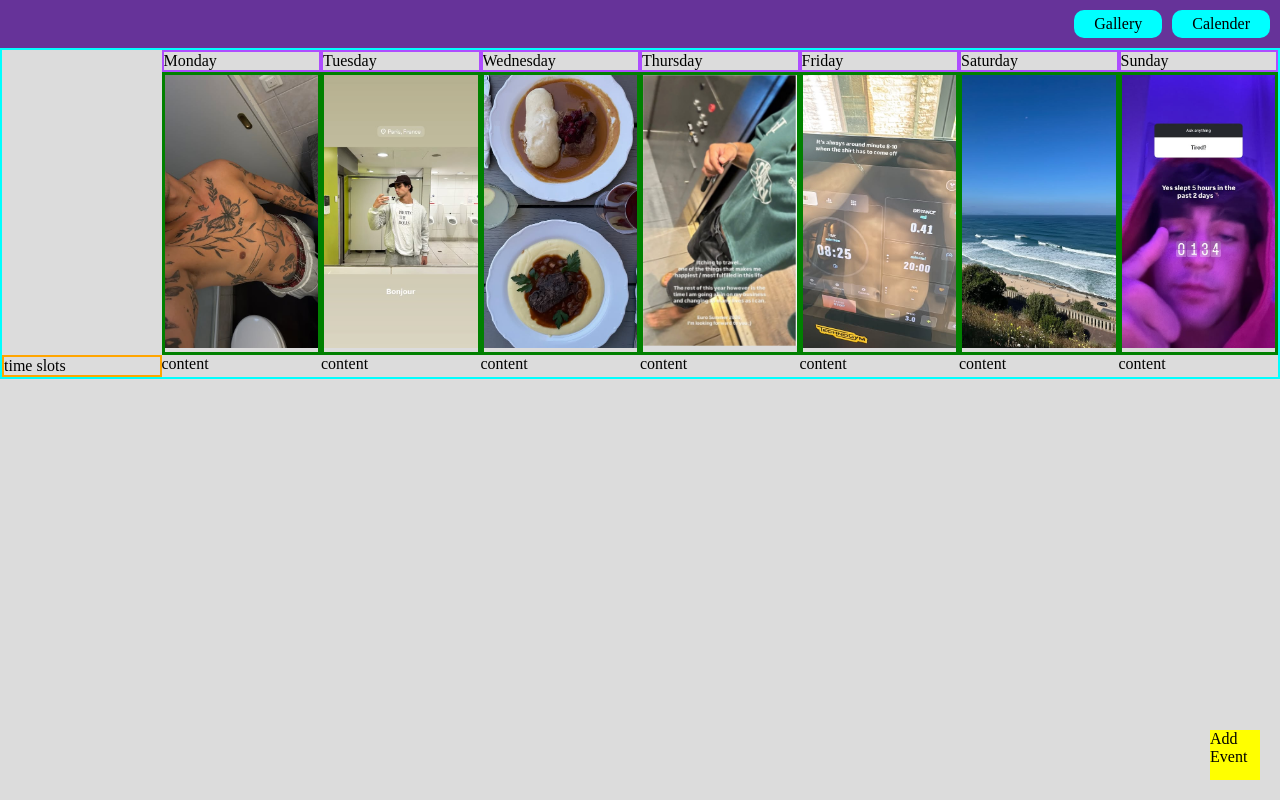
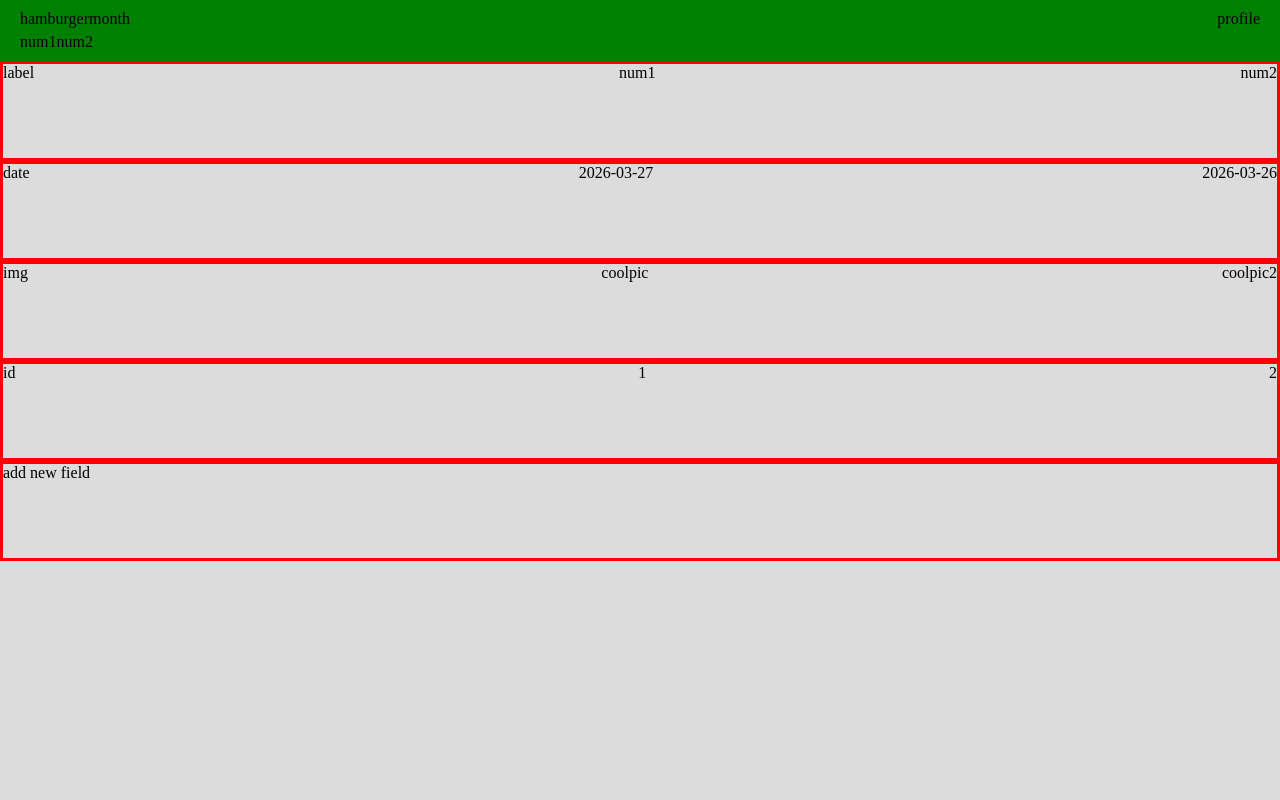
Before and after one commit to speedy-rb/pulse, a React (Vite) app in the folder frontend/: page / in a window 1280 px wide. Built offline with nearby package versions, Linux system fonts and the light colour scheme.

Commit message:
Replace v1 of UI w/ v2

```diff
--- a/frontend/src/App.jsx
+++ b/frontend/src/App.jsx
@@ -1,10 +1,9 @@
-import Header from './components/Header/Header'
+import Myapp from './components/Myapp'
 import { Outlet } from "react-router-dom";
 
 function App() {
   return <>
-    <Header />
-    <Outlet />
+    <Myapp />
   </>
 }
 
--- a/frontend/src/components/ErrorPage/ErrorPage.jsx
+++ /dev/null
@@ -1,7 +0,0 @@
-function ErrorPage() {
-  return <>
-      <p>Page not found...</p>
-    </>
-}
-
-export default ErrorPage;
--- a/frontend/src/components/Gallery/Gallery.jsx
+++ /dev/null
@@ -1,43 +0,0 @@
-import { useState } from "react";
-import styles from './Gallery.module.css';
-
-const imageModules = import.meta.glob(
-    "/src/assets/stories/**/*.{png,jpg,jpeg}",
-    { eager: true, import: "default" }
-);
-
-const images = Object.values(imageModules);
-
-function Gallery() {
-    const [sizePx, setSizePx] = useState(200); // default card min width
-    images.map((img) => console.log(img));
-    console.log(images.length);
-    return (
-        <div className={styles.topLevelContainer}>
-            <h1>Gallery</h1>
-            <p>Card size: <strong>{sizePx}px</strong></p>
-            <input
-                id="cardSize"
-                type="range"
-                min="60"
-                max="500"
-                step="10"
-                value={sizePx}
-                onChange={(e) => setSizePx(Number(e.target.value))}
-                style={{ display: "block", margin: "1rem 0" }}
-            />
-            <div
-              className={styles.galleryGrid}
-              style={{ '--card-min': `${sizePx}px` }}
-            >
-                {images.map((img, i) => (
-                    <div key={i} className={styles.mediaCard}>
-                        <img src={img} className={styles.media}/>
-                    </div>
-                ))}
-            </div>
-        </div>
-    )
-}
-
-export default Gallery
--- a/frontend/src/components/Gallery/Gallery.module.css
+++ /dev/null
@@ -1,19 +0,0 @@
-.topLevelContainer {
-    padding: 0px 20px;
-}
-.galleryGrid {
-    display: grid;
-    justify-content: center;
-    grid-template-columns: repeat(auto-fill, var(--card-min, 220px));
-    gap: 16px;
-}
-.mediaCard {
-    /* box-shadow: 0 1px 3px rgba(0, 0, 0, 0.1); */
-    box-shadow: 0 1px 2px rgba(0, 0, 0, 0.07), 0 4px 6px rgba(0, 0, 0, 0.06);
-    overflow: hidden;
-}
-.media {
-    width: 100%;
-    height: 100%;
-    object-fit: cover;
-}
--- a/frontend/src/components/Header/Header.jsx
+++ /dev/null
@@ -1,15 +0,0 @@
-import styles from './Header.module.css';
-import { Link } from 'react-router-dom';
-
-function Header() {
-    return <>
-      <nav>
-        <ul className={styles.navList}>
-            <li className={styles.linkElem}><Link to="/gallery">Gallery</Link></li>
-            <li className={styles.linkElem}><Link to="/calendar">Calender</Link></li>
-        </ul>
-      </nav>
-    </>
-}
-
-export default Header
--- a/frontend/src/components/Header/Header.module.css
+++ /dev/null
@@ -1,13 +0,0 @@
-.navList {
-    background-color: rebeccapurple;
-    display: flex;
-    gap: 10px;
-    justify-content: end;
-    padding: 10px;
-}
-
-.linkElem {
-    background-color: cyan;
-    padding: 5px 20px;
-    border-radius: 10px;
-}
--- /dev/null
+++ b/frontend/src/components/Myapp.jsx
@@ -0,0 +1,53 @@
+import { useState } from "react";
+import styles from './Myapp.module.css';
+
+const entityData = [
+  {
+    'label': 'num1',
+    'date': "2026-03-27",
+    'img': 'coolpic',
+    'id': 1
+  },
+  {
+    'label': 'num2',
+    'date': "2026-03-26",
+    'img': 'coolpic2',
+    'id': 2
+  }
+]
+const fields =  Object.keys(entityData[0]);
+function Myapp() {
+    return <>
+      <div className={styles.header}>
+        <div className={styles.appHeader}>
+          <div className={styles.appHeaderLeft}>
+            <div>hamburger</div>
+            <div>month</div>
+          </div>
+          <div className={styles.appHeaderRight}>
+            <div>profile</div>
+          </div>
+        </div>
+        <div className={styles.entityLabelHeader}>
+          {entityData.map(entity => (
+            <div key={entity.id}>{entity.label}</div>
+          ))}
+        </div>
+      </div>
+      <div className="body">
+        {fields.map(field => (
+          <div key={field} className={styles.entityRow}>
+            <div>{field}</div>
+            {entityData.map(entity => (
+              <div key={`${entity['id']}.${field}`}>{entity[field]}</div>
+            ))}
+          </div>
+        ))}
+        <div className={styles.entityRow}>
+          add new field
+        </div>
+      </div>
+    </>
+}
+
+export default Myapp
--- /dev/null
+++ b/frontend/src/components/Myapp.module.css
@@ -0,0 +1,32 @@
+/* Header */
+.header {
+    position: sticky;
+    top: 0;
+    /* width: 200px; */
+    background-color: green;
+    padding: 10px 20px;
+    display: flex;
+    flex-direction: column;
+    gap: 5px;
+}
+
+.appHeader {
+    display: flex;
+    justify-content: space-between;
+}
+
+.appHeaderLeft {
+    display: flex;
+}
+
+.entityLabelHeader {
+    display: flex;
+}
+
+/* Body (after header) */
+.entityRow {
+    display: flex;
+    justify-content: space-between;
+    height: 100px;
+    border: solid red 3px;
+}
--- a/frontend/src/components/Weekly/Weekly.jsx
+++ /dev/null
@@ -1,44 +0,0 @@
-import styles from './Weekly.module.css';
-import imgSrc1 from '../../assets/08312025/518235653_18511130893045941_5661599903389406608_n.jpg'
-import imgSrc2 from '../../assets/08312025/516818439_18349122532084215_6804311255893000883_n.jpg'
-import imgSrc3 from '../../assets/08312025/506348862_18071130554479484_4617004184185470533_n.jpg'
-import imgSrc4 from '../../assets/08312025/photo_7.jpg'
-import imgSrc5 from '../../assets/08312025/516344363_18168781681355582_802596286817281210_n.jpg'
-import imgSrc6 from '../../assets/08312025/505495169_18121168714473166_8698424718009572581_n.jpg'
-import imgSrc7 from '../../assets/08312025/517022446_18380085310123894_3739198221313845084_n.jpg'
-
-function Weekly() {
-    const images = [imgSrc1, imgSrc2, imgSrc3, imgSrc4, imgSrc5, imgSrc6, imgSrc7]
-    const days = ['Monday', 'Tuesday', 'Wednesday', 'Thursday', 'Friday', 'Saturday', 'Sunday'];
-    return (
-        <div>
-            <div className={styles.calendar}>
-                <div className={styles.calendarTimeSlots}>time slots</div>
-                {days.map((day, i) => (
-                    <div key={i}
-                        className={styles.calendarDayHeader}
-                        style={{gridColumn: i+2}}
-                    >
-                        {day}
-                    </div>
-                ))}
-                {images.map((src, i) => (
-                    <div key={i}
-                        className={styles.calendarColumn}
-                        style={{gridColumn: i+2}}
-                    >
-                        <img src={src}></img>
-                    </div>
-                ))}
-                {Array.from({length: 7}).map((_, i) => (
-                    <div key={i}
-                        style={{gridColumn: i+2}}
-                    >content</div>
-                ))}
-            </div>
-            <div className={styles.addEventBtn}>Add Event</div>
-        </div>
-    )
-}
-
-export default Weekly;
--- a/frontend/src/components/Weekly/Weekly.module.css
+++ /dev/null
@@ -1,33 +0,0 @@
-.calendar {
-    display: grid;
-    grid-template-columns: repeat(8, 1fr);
-    grid-template-rows: 60px 1fr, 4fr;
-    border: 2px solid cyan;
-}
-.calendarTimeSlots {
-    grid-row: 3;
-    grid-column: 1;
-    border: 2px solid orange;
-}
-.calendarDayHeader {
-    grid-row: 1;
-    border: 2px solid rgb(174, 76, 255);
-    max-width: 100%;
-    overflow: hidden;
-}
-.calendarColumn {
-    border: 3px solid green;
-    grid-row: 2;
-}
-.addEventBtn {
-  position: fixed;   /* relative to viewport */
-  bottom: 20px;
-  right: 20px;
-  height: 50px;
-  width: 50px;
-  background-color: yellow;
-  z-index: 1000;     /* make sure it sits above other content */
-}
-img {
-    max-width: 100%;
-}
--- a/frontend/src/main.jsx
+++ b/frontend/src/main.jsx
@@ -3,20 +3,11 @@ import { createRoot } from 'react-dom/client';
 import { createBrowserRouter, RouterProvider } from 'react-router-dom';
 import './index.css';
 import App from './App.jsx';
-import ErrorPage from './components/ErrorPage/ErrorPage.jsx';
-import Weekly from './components/Weekly/Weekly'
-import Gallery from './components/Gallery/Gallery'
 
 const router = createBrowserRouter([
   {
     path: "/",
     element: <App />,
-    errorElement: <ErrorPage />,
-    children: [
-      { path: "gallery", element: <Gallery /> },
-      { path: "calendar", element: <Weekly /> },
-      { index: true, element: <Weekly /> },
-    ]
   },
 ]);
 
```
